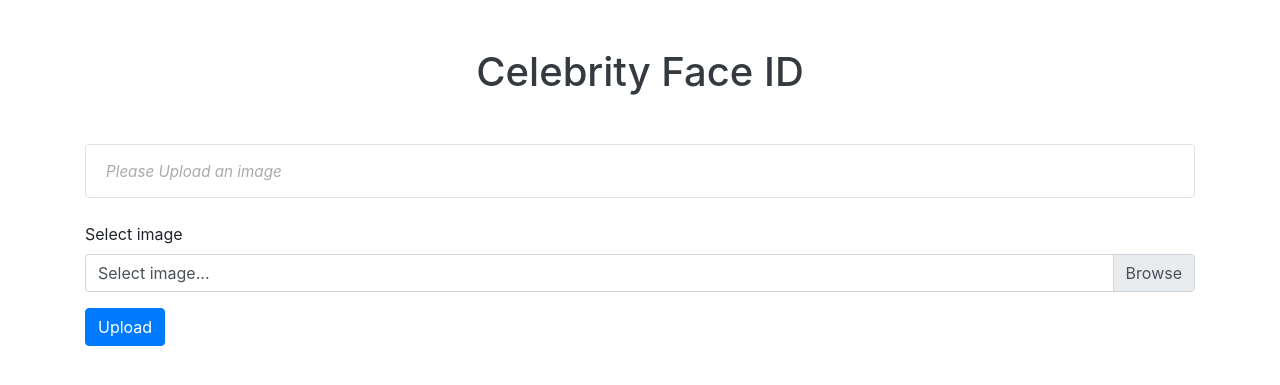
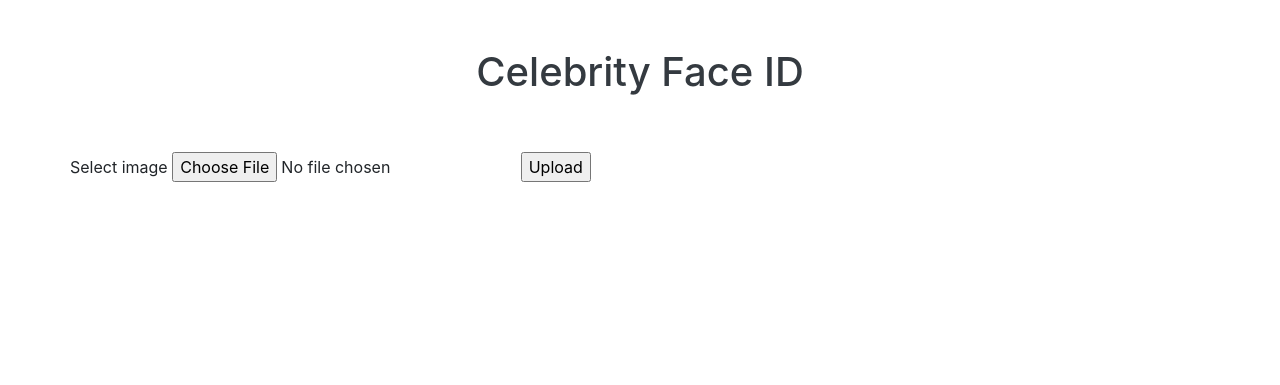
Before and after one commit to JordanEGarcia/faceID, a Flask app: page / in a window 1280 px wide. Shown: the part 56-441 px from the top of the page. Run offline with Flask 2, Linux system fonts and the light colour scheme; some libraries are stand-ins or nearby versions.

Commit message:
Upload now works HTML Flashes when no file is uploaded

```diff
--- a/main.py
+++ b/main.py
@@ -1,22 +1,46 @@
 import numpy
 import cv2
 import os
-from flask import Flask, flash, request, redirect, url_for, render_template
+from flask import Flask, flash, request, redirect, url_for, render_template, send_from_directory
+from werkzeug.utils import secure_filename
 
-UPLOAD_FOLDER = '/img'
+
+def allowed_file(filename):
+    return '.' in filename and \
+           filename.rsplit('.', 1)[1].lower() in ALLOWED_EXTENSIONS
+
+UPLOAD_FOLDER = '/home/jordan/github/faceID/img/'
 ALLOWED_EXTENSIONS = {'png', 'jpg', 'jpeg'}
 
 #initialize
 app = Flask(__name__)
 app.config['UPLOAD_FOLDER'] = UPLOAD_FOLDER
 
-#home page
+app.secret_key= "Jiodsjfoidsfjoidsfj"
+
 @app.route("/", methods = ['GET', 'POST'])
-def home():
-    if request.method=='POST':
-        return "<h1>POST</h1>"
+def upload_file():
+    if request.method == 'POST':
+        # check if the post request has the file part
+        if 'file' not in request.files:
+            flash('No file part')
+            return redirect(request.url)
+        file = request.files['file']
+        # if user does not select file, browser also
+        # submit an empty part without filename
+        if file.filename == '':
+            flash('No selected file')
+            return redirect(request.url)
+        if file and allowed_file(file.filename):
+            filename = secure_filename(file.filename)
+            file.save(os.path.join(app.config['UPLOAD_FOLDER'], filename))
+            return redirect(url_for('uploaded_file', filename=filename))
     else:
         return render_template("id.html")
 
+@app.route('/uploads/<filename>')
+def uploaded_file(filename):
+    return send_from_directory(app.config['UPLOAD_FOLDER'],filename)
+
 if __name__ == "__main__":
     app.run(debug=True)
--- a/templates/id.html
+++ b/templates/id.html
@@ -2,31 +2,21 @@
 {% block body %}
 <h1 class="text-center mt-5 text-dark">Celebrity Face ID</h1>
 
-<div class="container mt-5">
-  <form action="#" method="post">
-    <div class="p-2 bg-white rounded rounded-pill shadow-sm border mb-4">
-      <div class="input-group">
-        <input type="search" name="search" placeholder="Please Upload an image" aria-describedby="button-addon1" class="form-control border-0 bg-white">
-        <div class="input-group-append">
-          <button id="button-addon1" type="submit" class="btn btn-link text-primary"><i class="fa fa-search"></i></button>
-        </div>
+<div class="container pt-5" >
+  <div class="row">
+  <!-- End -->
+    <form method=post enctype=multipart/form-data>
+    <div class="form-group">
+      <label>Select image</label>
+      <input type=file name=file>
+      <input type=submit value=Upload>
       </div>
     </div>
   </form>
-  <!-- End -->
-  <form action="/" method="POST" enctype="multipart/form-data">
-
-    <div class="form-group">
-      <label>Select image</label>
-      <div class="custom-file">
-        <input type="file" class="custom-file-input" name="image" id="image">
-        <label class="custom-file-label" for="image">Select image...</label>
-      </div>
-    </div>
-
-    <button type="submit" class="btn btn-primary">Upload</button>
-
-  </form>
+  {%for msg in get_flashed_messages() %}
+    <p>{{msg}} </p>
+  {% endfor %}
+</div>
 </div>
 
 <div class="container">
```
